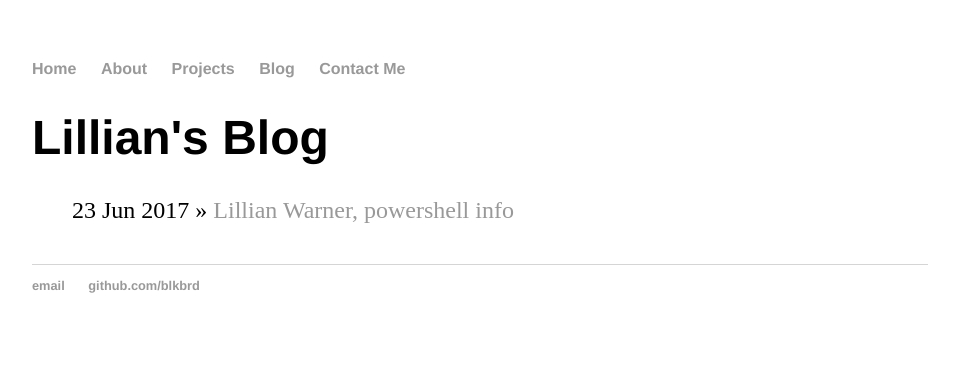
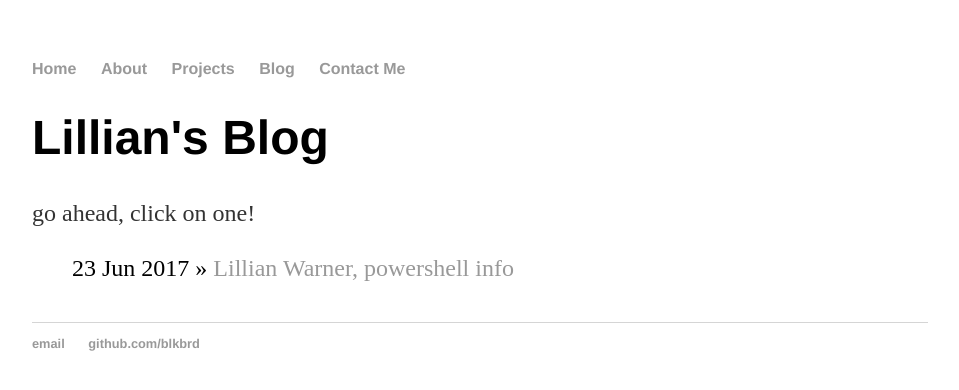
Before and after one commit to blkbrd/blkbrd.github.io, a Jekyll site: the page built from blog/index.html, in a window 1280 px wide. Shown: the top 390 px of the page, without its empty margins (160-1119 px from the left). Built offline with Jekyll 4.4.1, drawn with Linux system fonts in a browser that asks for light colours.

Commit message:
Update index.html

```diff
--- a/blog/index.html
+++ b/blog/index.html
@@ -3,6 +3,7 @@ layout: default
 title: Lillian's Blog
 ---
 	<h1>{{ page.title }}</h1>
+<p> go ahead, click on one! </p>
 	<ul class="posts">
 
 	  {% for post in site.posts %}
```
